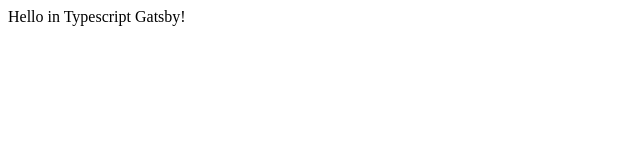
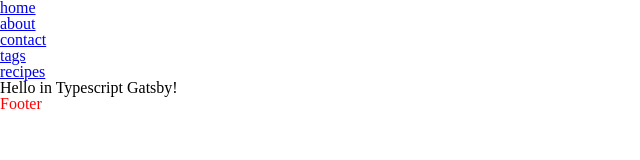
Before and after one commit to radioDevCreations/simplyRecipes, a Gatsby site: page / in a window 1280 px wide. Shown: the whole page, without its empty margins (0-640 px from the left). Built offline with nearby package versions, Linux system fonts and the light colour scheme; Gatsby itself is replaced by a stand-in of ours.

Commit message:
project setup

```diff
--- a/gatsby-config.js
+++ b/gatsby-config.js
@@ -5,6 +5,10 @@
  */
 
 module.exports = {
-  /* Your site config here */
-  plugins: [],
-}
+  plugins: [
+    {
+      resolve: `gatsby-plugin-styled-components`,
+      options: {},
+    },
+  ],
+};
--- a/package.json
+++ b/package.json
@@ -14,9 +14,13 @@
     "test": "echo \"Write tests! -> https://gatsby.dev/unit-testing\" && exit 1"
   },
   "dependencies": {
+    "babel-plugin-styled-components": "^1.13.2",
     "gatsby": "^3.10.2",
+    "gatsby-plugin-styled-components": "^4.10.0",
     "react": "^17.0.1",
-    "react-dom": "^17.0.1"
+    "react-dom": "^17.0.1",
+    "styled-components": "^5.3.0",
+    "styled-reset": "^4.3.4"
   },
   "devDependencies": {
     "prettier": "2.3.2"
--- /dev/null
+++ b/src/components/Footer.tsx
@@ -0,0 +1,12 @@
+import React from "react";
+import styled from "styled-components";
+
+const FooterWrapper = styled.footer`
+  color: red;
+`;
+
+const Footer = () => {
+  return <FooterWrapper>Footer</FooterWrapper>;
+};
+
+export default Footer;
--- /dev/null
+++ b/src/components/Layout.tsx
@@ -0,0 +1,15 @@
+import React from "react";
+import Navbar from "./Navbar";
+import Footer from "./Footer";
+
+const Layout = ({ children }) => {
+  return (
+    <>
+      <Navbar />
+      {children}
+      <Footer />
+    </>
+  );
+};
+
+export default Layout;
--- /dev/null
+++ b/src/components/Navbar.tsx
@@ -0,0 +1,31 @@
+import React from "react";
+import { Link } from "gatsby";
+import styled from "styled-components";
+
+const NavbarWrapper = styled.nav``;
+
+const Navbar = () => {
+  return (
+    <NavbarWrapper>
+      <ul>
+        <li>
+          <Link to="home">home</Link>
+        </li>
+        <li>
+          <Link to="about">about</Link>
+        </li>
+        <li>
+          <Link to="contact">contact</Link>
+        </li>
+        <li>
+          <Link to="tags">tags</Link>
+        </li>
+        <li>
+          <Link to="recipes">recipes</Link>
+        </li>
+      </ul>
+    </NavbarWrapper>
+  );
+};
+
+export default Navbar;
--- a/src/pages/index.tsx
+++ b/src/pages/index.tsx
@@ -1,7 +1,16 @@
 import React, { FC } from "react";
+import Layout from "../components/Layout";
+import { Reset } from "styled-reset";
 
 const Home: FC = () => {
-  return <div>Hello in Typescript Gatsby!</div>;
+  return (
+    <>
+      <Reset />
+      <Layout>
+        <main>Hello in Typescript Gatsby!</main>
+      </Layout>
+    </>
+  );
 };
 
 export default Home;
```
Also changed, not shown: src/pages/404.tsx (added, +14 -0 lines), src/pages/about.tsx (added, +16 -0 lines), src/pages/contact.tsx (added, +16 -0 lines), src/pages/recipes.tsx (added, +16 -0 lines), src/pages/tags.tsx (added, +16 -0 lines), 1 other file.
